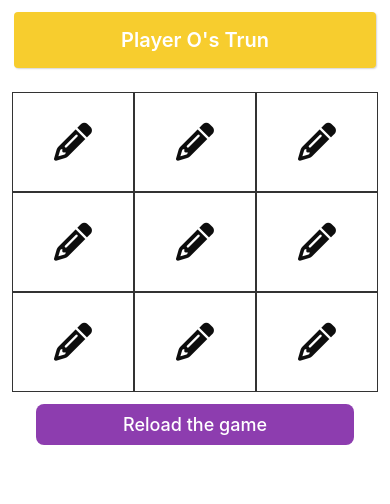
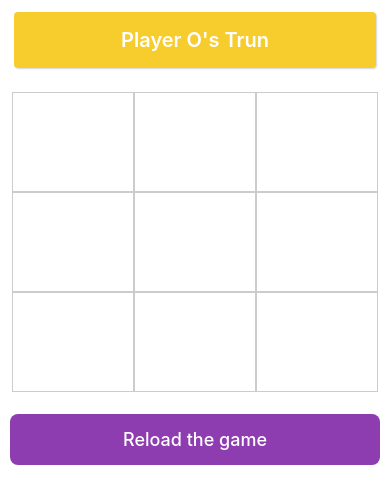
Before and after one commit to neerajdoharey/zerokata, a React Native app: screen / in a window 390 px wide. Shown: the top 504 px of the page. Built offline with nearby package versions, Linux system fonts and the light colour scheme.

Commit message:
Add condition

```diff
--- a/src/App.tsx
+++ b/src/App.tsx
@@ -6,17 +6,46 @@ import Snackbar from 'react-native-snackbar';
 
 const App = () => {
   const [isCross, setIsCross] = useState<boolean>(false)
-  const [gameWinner, setgameWinner] = useState('')
+  const [gameWinner, setGameWinner] = useState('')
   const [gameState, setGameState] = useState(new Array(9).fill('empty',0,9))
 
   const reloadGame = () =>{
     setIsCross(false)
-    setgameWinner('')
+    setGameWinner('')
     setGameState(new Array(9).fill('empty',0,9))
   }
 
   const checkIsWinner = () =>{
-
+    if ( gameState[0] === gameState[1] && gameState[0] === gameState[2] && gameState[0] !== 'empty' )
+    {
+      setGameWinner(`${gameState[0]} won the game! 🥳`);
+    } else if ( gameState[3] !== 'empty' && gameState[3] === gameState[4] && gameState[4] === gameState[5] )
+    {
+      setGameWinner(`${gameState[3]} won the game! 🥳`);
+    } else if ( gameState[6] !== 'empty' && gameState[6] === gameState[7] && gameState[7] === gameState[8])
+    {
+      setGameWinner(`${gameState[6]} won the game! 🥳`);
+    } else if ( gameState[0] !== 'empty' && gameState[0] === gameState[3] && gameState[3] === gameState[6])
+    {
+      setGameWinner(`${gameState[0]} won the game! 🥳`);
+    } else if ( gameState[0] !== 'empty' && gameState[0] === gameState[4] && gameState[0] === gameState[8])
+    {
+      setGameWinner(`${gameState[0]} won the game! 🥳`);
+    } else if ( gameState[1] !== 'empty' && gameState[1] === gameState[4] && gameState[4] === gameState[7])
+    {
+      setGameWinner(`${gameState[1]} won the game! 🥳`);
+    } else if ( gameState[2] !== 'empty' && gameState[2] === gameState[5] && gameState[5] === gameState[8])
+    {
+      setGameWinner(`${gameState[2]} won the game! 🥳`);
+    } else if ( gameState[0] !== 'empty' && gameState[0] === gameState[4] && gameState[4] === gameState[8])
+    {
+      setGameWinner(`${gameState[0]} won the game! 🥳`);
+    } else if ( gameState[2] !== 'empty' && gameState[2] === gameState[4] && gameState[4] === gameState[6])
+    {
+      setGameWinner(`${gameState[2]} won the game! 🥳`);
+    } else if (!gameState.includes('empty', 0)) {
+      setGameWinner('Draw game... ⌛️');
+    }
   }
 
   const onChangeItem = (itemNumber: number) =>{
@@ -43,7 +72,8 @@ const App = () => {
   return (
     <SafeAreaView>
       <StatusBar />
-      { gameWinner ? (
+      <View style={styles.container}>
+        { gameWinner.length > 0 ? (
           <View style={[styles.playerInfo, styles.winnerInfo]}>
             <Text>{gameWinner}</Text>
           </View>
@@ -79,12 +109,15 @@ const App = () => {
             {gameWinner ? 'Start new game' : 'Reload the game'}
           </Text>
         </Pressable>
-      {/* <Icons name={'pencil'}/> */}
+      </View>
     </SafeAreaView>
   )
 }
 
 const styles = StyleSheet.create({
+  container:{
+
+  },
   playerInfo: {
     height: 56,
 
@@ -127,7 +160,7 @@ const styles = StyleSheet.create({
     justifyContent: 'center',
 
     borderWidth: 1,
-    borderColor: '#333',
+    borderColor: '#ccc',
   },
   winnerInfo: {
     borderRadius: 8,
@@ -144,9 +177,10 @@ const styles = StyleSheet.create({
   gameBtn: {
     alignItems: 'center',
 
-    padding: 10,
+    padding: 15,
     borderRadius: 8,
-    marginHorizontal: 36,
+    marginHorizontal: 10,
+    marginVertical:10,
     backgroundColor: '#8D3DAF',
   },
   gameBtnText: {
--- a/src/components/Icons.tsx
+++ b/src/components/Icons.tsx
@@ -10,15 +10,15 @@ type IconsProps = PropsWithChildren<{
 const Icons = ({name}:IconsProps) => {
   switch (name) {
     case 'circle':
-      return <Icon name='circle' size={38} color="#F7CD2E" />
+      return <Icon name='circle' size={48} color="#F7CD2E" />
       break;
 
     case 'cross':
-      return <Icon name='xmark' size={38} color="#38CC77" />
+      return <Icon name='xmark' size={48} color="#38CC77" />
       break;
 
     default:
-      return <Icon name='pencil' size={38} color="#0D0D0D" />
+      return
   }
 }
 
```
Lines whose indentation alone changed are shown as unchanged.
